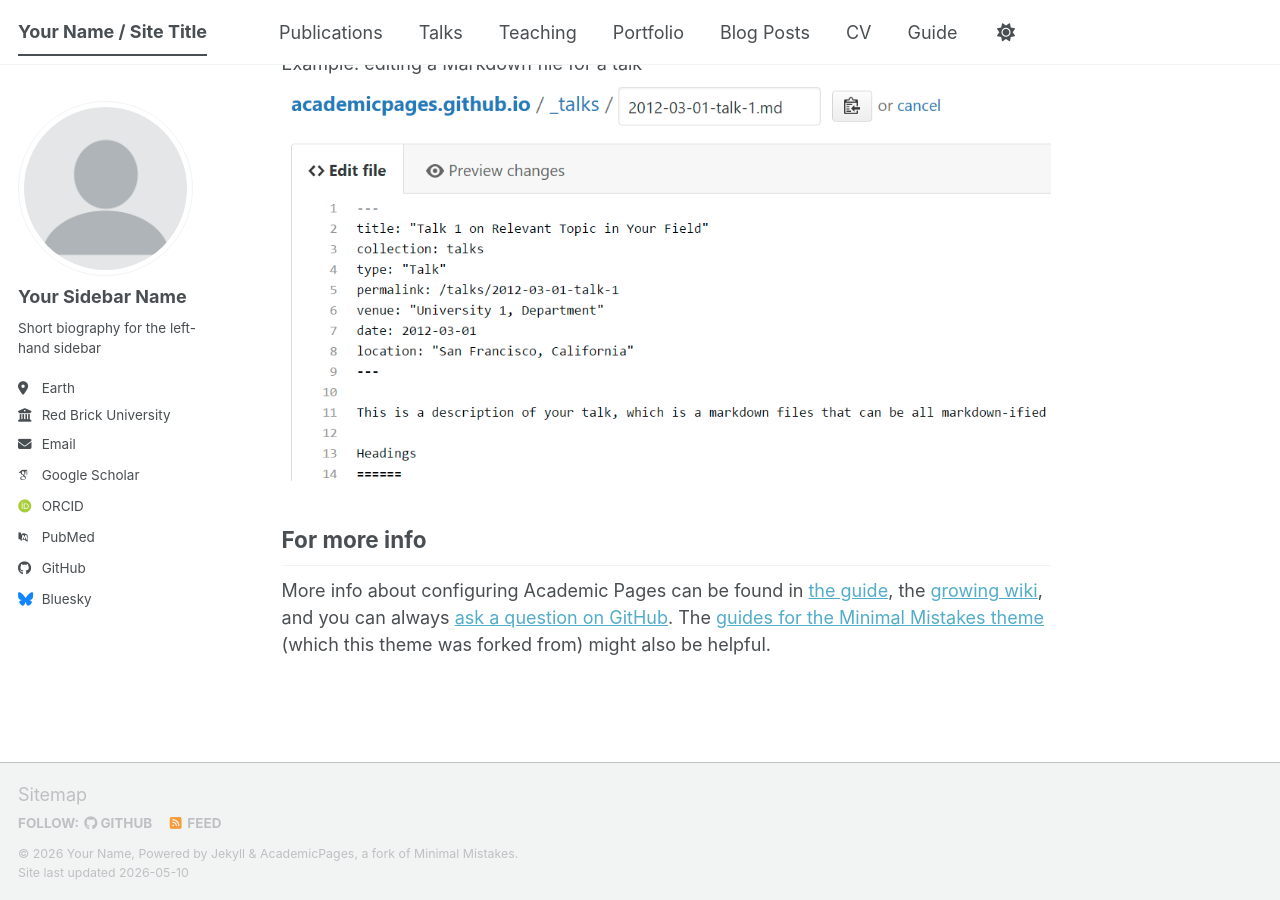
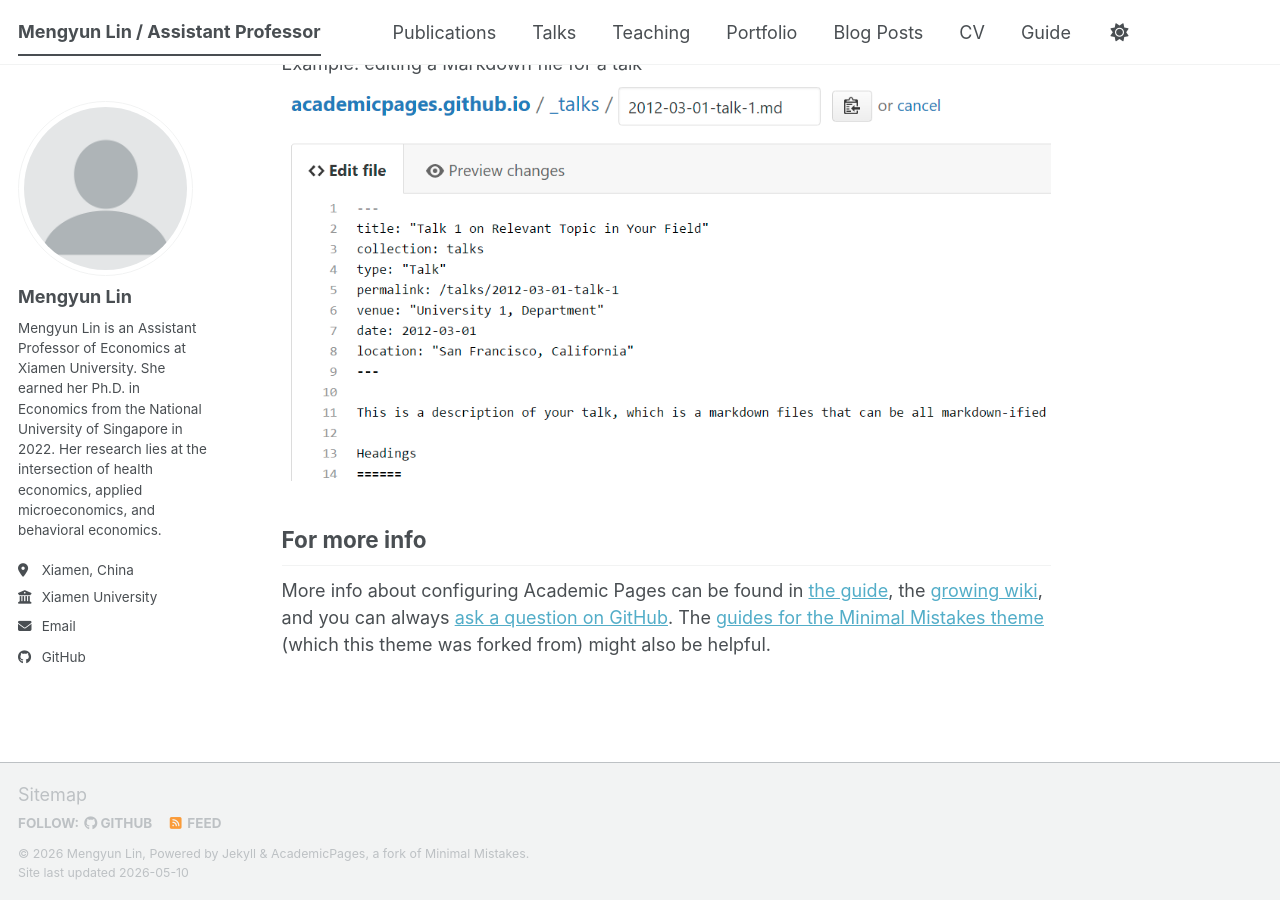
Before and after one commit to LINMENGYUN/linmengyun.github.io, a Jekyll site: the page built from _pages/about.md, in a window 1280 px wide and 900 px high, scrolled down 2720 px. Built offline with Jekyll 4.4.1, drawn with Linux system fonts in a browser that asks for light colours; some web fonts are replaced; a script bundle is joined from its source files by our own code; library files that are not in the unit come from our copies.

Commit message:
Update personal details in _config.yml
Updated personal information in the configuration file.

```diff
--- a/_config.yml
+++ b/_config.yml
@@ -9,14 +9,14 @@
 # Basic Site Settings
 locale                   : "en-US"
 site_theme               : "default" # The available themes options are "default", "air", "sunrise", "mint", "dirt" and "contrast"
-title                    : "Your Name / Site Title"
+title                    : "Mengyun Lin / Assistant Professor"
 title_separator          : "-"
-name                     : &name "Your Name"
-description              : &description "Your Name's academic portfolio"   # Update this with a general description of your site, this is the default if not overridden by a page
-url                      : https://academicpages.github.io # The base hostname & protocol for your site e.g. "https://[your GitHub username].github.io",
+name                     : &name "Mengyun Lin"
+description              : &description "Mengyun Lin's academic portfolio"   # Update this with a general description of your site, this is the default if not overridden by a page
+url                      : https://mengyunlin.github.io # The base hostname & protocol for your site e.g. "https://[your GitHub username].github.io",
                                                            # or if you already have some other page hosted on Github then use "https://[your GitHub username].github.io/[Your Repo Name]"
-baseurl                  : "" # the subpath of your site, e.g. "/blog"
-repository               : "academicpages/academicpages.github.io"
+baseurl                  : ""
+repository               : "mengyunlin/mengyunlin.github.io"
 
 # Site Author - The following control what appear as part of the author content on the side bar.
 #               If a field is blank the icon and link will not appear, otherwise it will be shown.
@@ -24,24 +24,24 @@ repository               : "academicpages/academicpages.github.io"
 author:
   # Biographic information
   avatar           : "profile.png"
-  name             : "Your Sidebar Name"
+  name             : "Mengyun Lin"
   pronouns         : # example: "she/her"
-  bio              : "Short biography for the left-hand sidebar"
-  location         : "Earth"
-  employer         : "Red Brick University"
+  bio              : "Mengyun Lin is an Assistant Professor of Economics at Xiamen University. She earned her Ph.D. in Economics from the National University of Singapore in 2022. Her research lies at the intersection of health economics, applied microeconomics, and behavioral economics."
+  location         : "Xiamen, China"
+  employer         : "Xiamen University"
   uri              : # URL
-  email            : "none@example.org"
+  email            : "lin.mengyun@xmu.edu.cn; mengyunlin0606@gmail.com"
 
   # Academic websites
   academia         : # URL
   arxiv            : # URL - Update with the correct link to your profile
-  googlescholar    : "https://scholar.google.com/citations?user=PS_CX0AAAAAJ"
+  googlescholar    :
   inspire-hep      : # URL
   impactstory      : # URL
-  orcid            : "https://orcid.org/yourorcidurl"
+  orcid            :
   semantic         : # URL
   ssrn             : # URL
-  pubmed           : "https://www.ncbi.nlm.nih.gov/pubmed/?term=john+snow"
+  pubmed           :
   researchgate     : # URL
   scopus           : # URL
   zotero           : # URL
@@ -51,13 +51,13 @@ author:
   bitbucket        : # Username - Update with your username on the site
   codepen          : # Username
   dribbble         : # Username
-  github           : "academicpages"
+  github           : "mengyunlin"
   kaggle           : # Username
   stackoverflow    : # User number or user number and name (i.e., use "1" or "1/jeff-atwood")
 
   # Social media
   artstation       : # Username
-  bluesky          : "bsky.app" # Replace this with you Bluesky username
+  bluesky          :
   facebook         : # Username
   flickr           : # Username
   foursquare       : # Username
```
